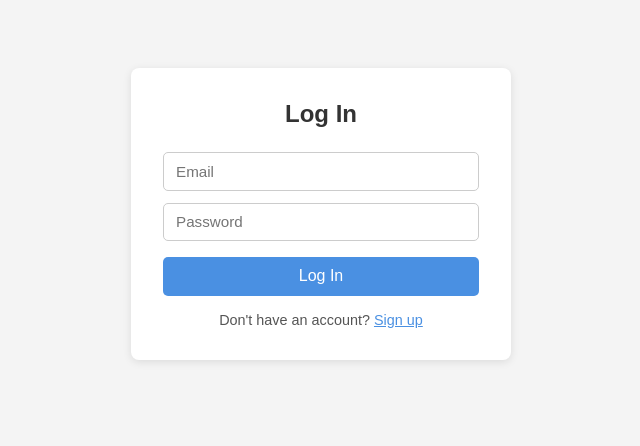
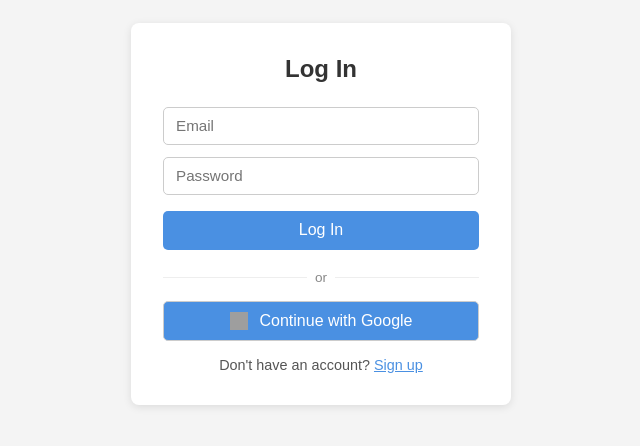
Before and after one commit to AtulSharmx/The-Full-Stack-Safety-Net, a React (Vite) app: page / in a window 1280 px wide. Shown: the part 186-632 px from the top of the page, without its empty margins (319-959 px from the left). Built offline with nearby package versions, Linux system fonts and the light colour scheme; no server answers; grey boxes are pictures that could not be loaded.

Commit message:
Add Google authentication support to Login and Signup components

```diff
--- a/src/components/Login.css
+++ b/src/components/Login.css
@@ -63,3 +63,48 @@
   cursor: pointer;
   text-decoration: underline;
 }
+
+.divider {
+  display: flex;
+  align-items: center;
+  text-align: center;
+  margin: 1.25rem 0 1rem 0;
+  color: #888;
+  font-size: 0.85rem;
+}
+
+.divider::before,
+.divider::after {
+  content: '';
+  flex: 1;
+  border-bottom: 1px solid #eee;
+}
+
+.divider span {
+  padding: 0 0.5rem;
+}
+
+.google-btn {
+  display: flex;
+  align-items: center;
+  justify-content: center;
+  gap: 0.75rem;
+  width: 100%;
+  padding: 0.6rem;
+  background-color: #ffffff;
+  color: #333333;
+  border: 1px solid #cccccc !important;
+  border-radius: 5px;
+  font-size: 0.95rem;
+  font-weight: 500;
+  cursor: pointer;
+}
+
+.google-btn:hover {
+  background-color: #f8f9fa !important;
+}
+
+.google-btn img {
+  width: 18px;
+  height: 18px;
+}
--- a/src/components/Login.jsx
+++ b/src/components/Login.jsx
@@ -1,7 +1,9 @@
 import { useState } from "react";
-import { signInWithEmailAndPassword } from "firebase/auth";
+import { signInWithEmailAndPassword, signInWithPopup, GoogleAuthProvider } from "firebase/auth";
 import { auth } from "../firebase/firebaseConfig";
 import "./Login.css";
+
+const googleProvider = new GoogleAuthProvider();
 
 function Login({ onSwitch }) {
   const [email, setEmail] = useState("");
@@ -15,6 +17,15 @@ function Login({ onSwitch }) {
       await signInWithEmailAndPassword(auth, email, password);
     } catch (err) {
       setError("Invalid email or password.");
+    }
+  }
+
+  async function handleGoogleLogin() {
+    setError("");
+    try {
+      await signInWithPopup(auth, googleProvider);
+    } catch (err) {
+      setError("Google sign-in failed. Please try again.");
     }
   }
 
@@ -39,6 +50,11 @@ function Login({ onSwitch }) {
         {error && <p className="error-msg">{error}</p>}
         <button type="submit">Log In</button>
       </form>
+      <div className="divider"><span>or</span></div>
+      <button className="google-btn" onClick={handleGoogleLogin}>
+        <img src="https://www.gstatic.com/firebasejs/ui/2.0.0/images/auth/google.svg" alt="Google" />
+        Continue with Google
+      </button>
       <p className="switch-link">
         Don't have an account?{" "}
         <span onClick={onSwitch}>Sign up</span>
--- a/src/components/Signup.jsx
+++ b/src/components/Signup.jsx
@@ -1,7 +1,9 @@
 import { useState } from "react";
-import { createUserWithEmailAndPassword } from "firebase/auth";
+import { createUserWithEmailAndPassword, signInWithPopup, GoogleAuthProvider } from "firebase/auth";
 import { auth } from "../firebase/firebaseConfig";
 import "./Signup.css";
+
+const googleProvider = new GoogleAuthProvider();
 
 function Signup({ onSwitch }) {
   const [email, setEmail] = useState("");
@@ -15,6 +17,15 @@ function Signup({ onSwitch }) {
       await createUserWithEmailAndPassword(auth, email, password);
     } catch (err) {
       setError(err.message);
+    }
+  }
+
+  async function handleGoogleSignup() {
+    setError("");
+    try {
+      await signInWithPopup(auth, googleProvider);
+    } catch (err) {
+      setError("Google sign-in failed. Please try again.");
     }
   }
 
@@ -39,6 +50,11 @@ function Signup({ onSwitch }) {
         {error && <p className="error-msg">{error}</p>}
         <button type="submit">Sign Up</button>
       </form>
+      <div className="divider"><span>or</span></div>
+      <button className="google-btn" onClick={handleGoogleSignup}>
+        <img src="https://www.gstatic.com/firebasejs/ui/2.0.0/images/auth/google.svg" alt="Google" />
+        Continue with Google
+      </button>
       <p className="switch-link">
         Already have an account?{" "}
         <span onClick={onSwitch}>Log in</span>
```
Also changed, not shown: 1 other file (tests, documents, lock files or other folders).
